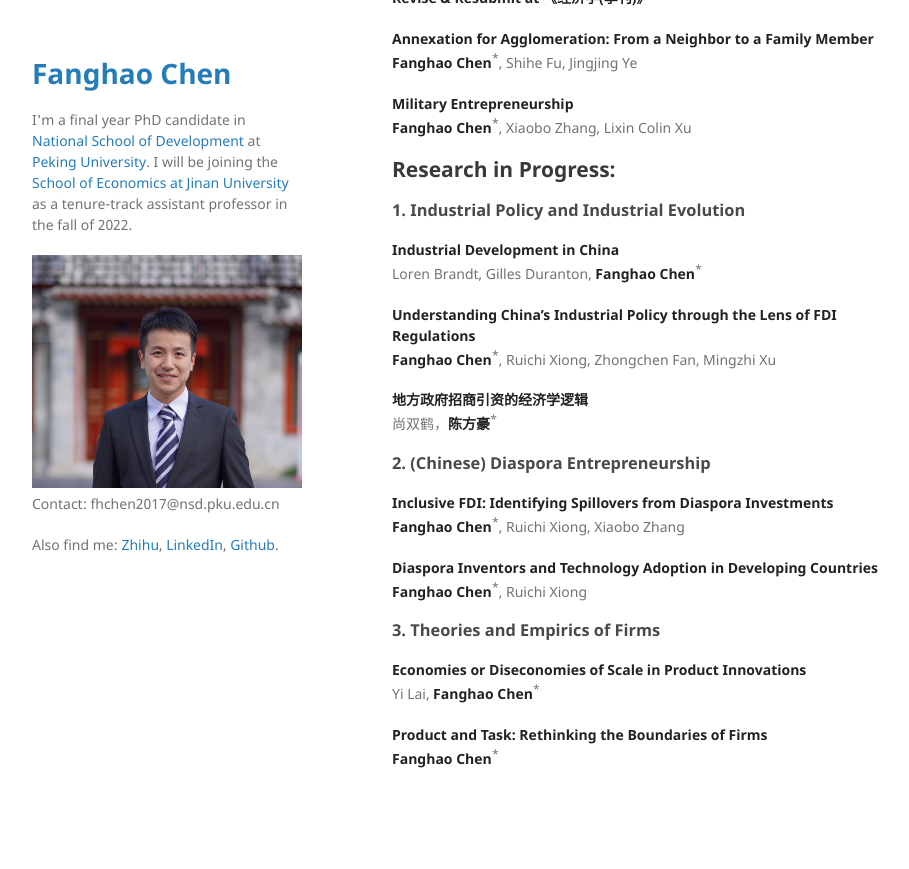
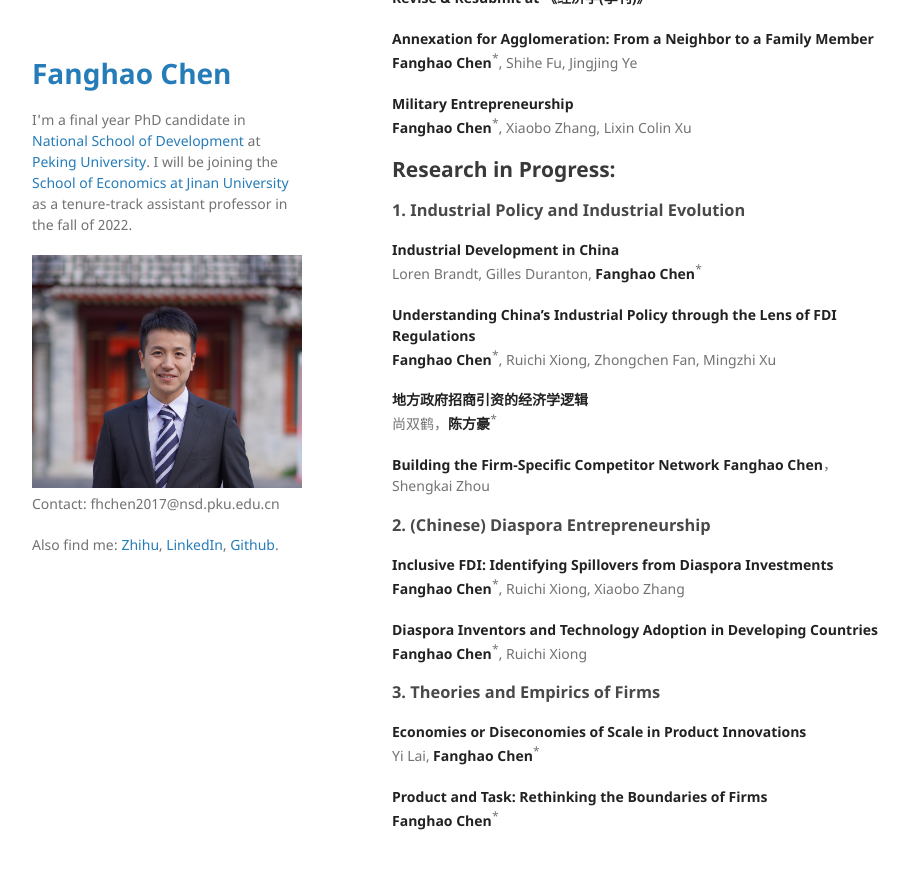
Before and after one commit to FanghaoChen/homepage, a Jekyll site: the page built from research.md, in a window 1280 px wide and 900 px high, scrolled down 672 px. Shown: the top 869 px of the window, without its empty margins (178-1087 px from the left). Built offline with Jekyll 4.4.1, drawn with Linux system fonts in a browser that asks for light colours; before the commit the page ends 1510 px from its top, so only the background shows below that.

Commit message:
Update research.md

```diff
--- a/research.md
+++ b/research.md
@@ -50,6 +50,9 @@ Loren Brandt, Gilles Duranton, **Fanghao Chen**<sup>*</sup>
 **地方政府招商引资的经济学逻辑**  <br/>
 尚双鹤，**陈方豪**<sup>*</sup>
 
+**Building the Firm-Specific Competitor Network**
+**Fanghao Chen**， Shengkai Zhou
+
 ### 2. (Chinese) Diaspora Entrepreneurship ###
 
 **Inclusive FDI: Identifying Spillovers from Diaspora Investments** <br/>
```
